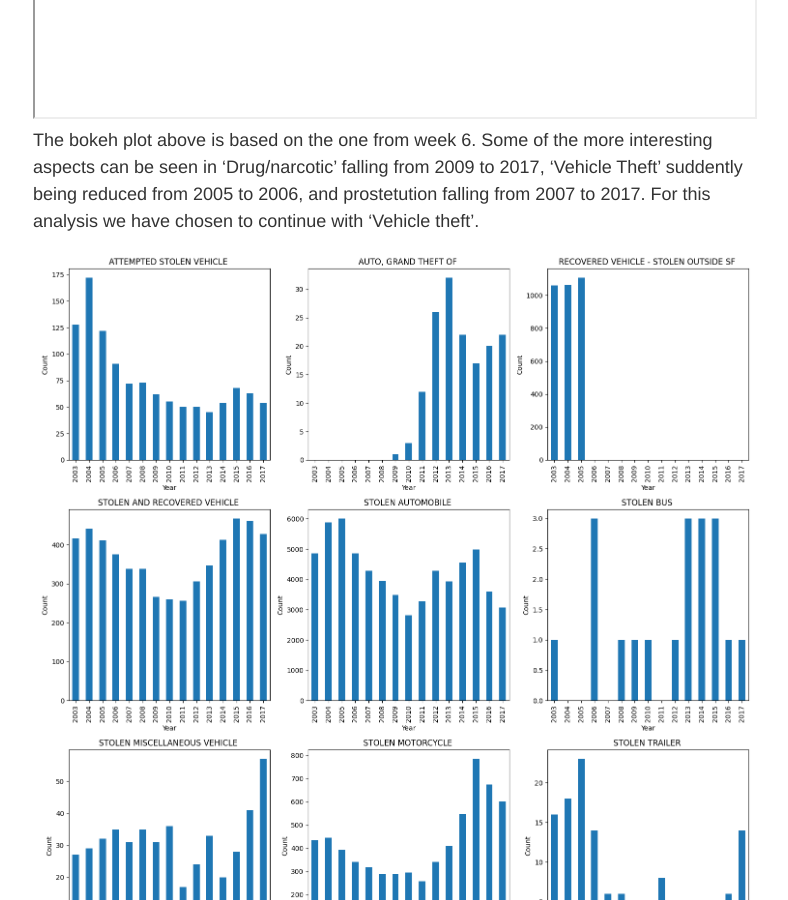
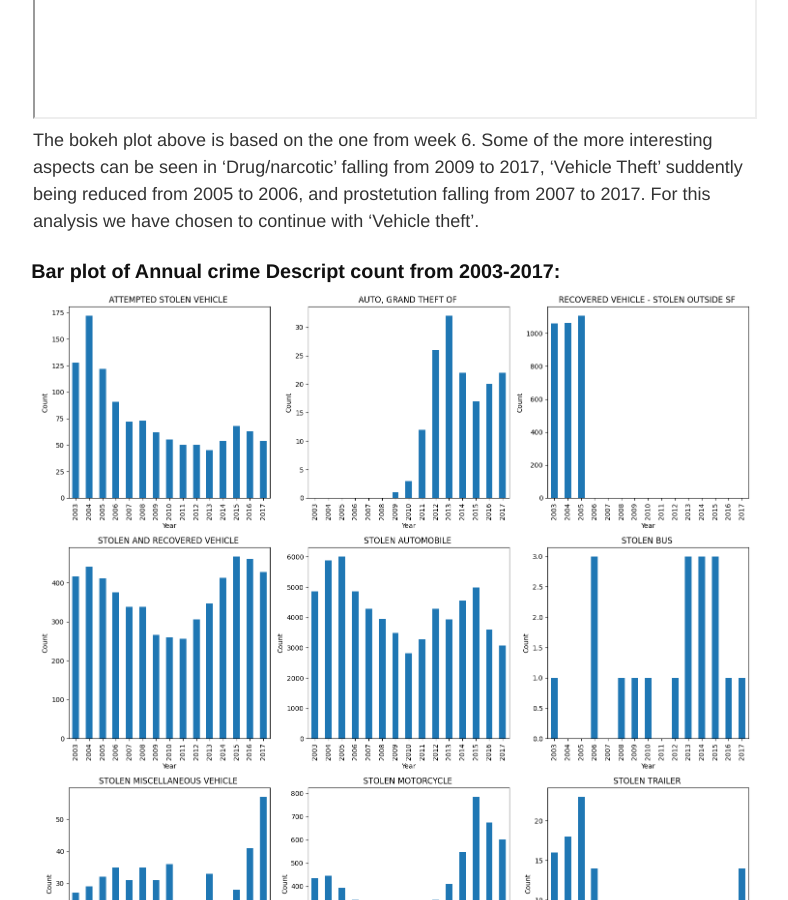
Before and after one commit to Madsem2/Madsem2.github.io, a Jekyll site: the page built from index.md, in a window 1280 px wide and 900 px high, scrolled down 1615 px. Shown: the whole window, without its empty margins (247-1035 px from the left). Built offline with Jekyll 4.4.1, drawn with Linux system fonts in a browser that asks for light colours.

Commit message:
Update index.md

```diff
--- a/index.md
+++ b/index.md
@@ -39,6 +39,11 @@ For this analysis we have chosen to continue with 'Vehicle theft'.
 
 
 
+
+
+### Bar plot of Annual crime Descript count from 2003-2017:
+
+
 ![This is a bar plot](https://Madsem2.github.io/bar_plot.png)
 
 When we dive into the data and plot the "type of crime" in a cluster of bar plots, some new patterns are visible.  A lot of the crime counts in the first years come from recovered vehicles from (2003-2005). These data types (VEHICLE, RECOVERED, XXXXX...) has no record of more recovered vehicles in the period 2006-2017, this makes a clear shift of the data and distorts our initial interpretation of the overall data plot of "Vehicle theift".
```
